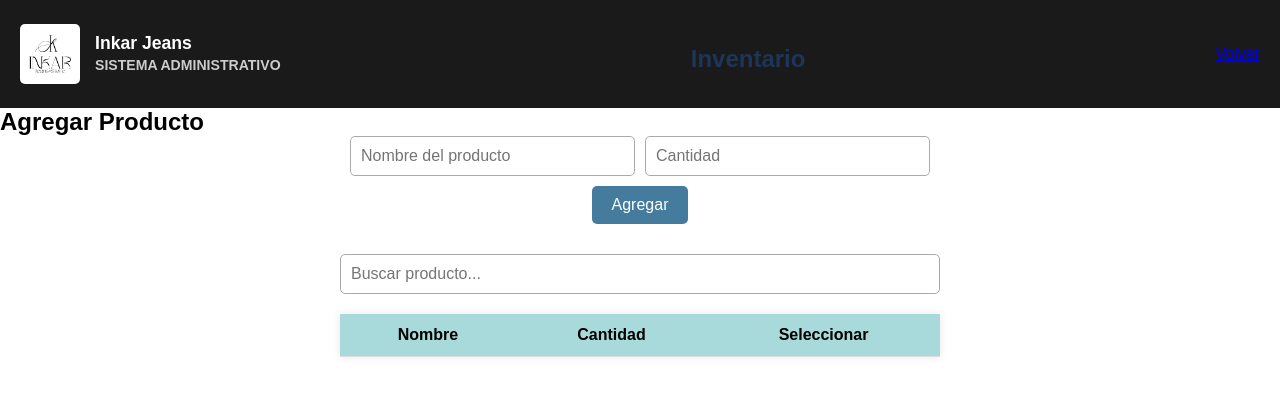
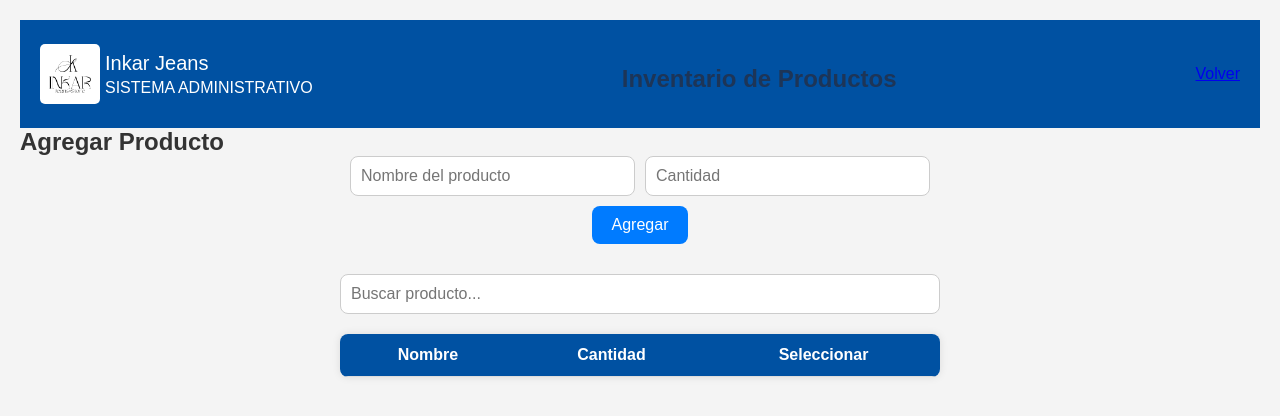
Before and after one commit to Surrafa08/Inkar-Jeans, a Flask app: page /inventario in a window 1280 px wide. Shown: the top 416 px of the page. Run offline with Flask 3, Linux system fonts and the light colour scheme; lists and menus that the app fills with data are empty.

Commit message:
Update Inventario.html

```diff
--- a/Proyecto Formativo/templates/Inventario.html
+++ b/Proyecto Formativo/templates/Inventario.html
@@ -2,13 +2,11 @@
 <html lang="es">
 <head>
   <meta charset="UTF-8" />
-  <meta name="viewport" content="width=device-width, initial-scale=1" />
   <title>Inventario - Inkar Jeans</title>
-  <link rel="stylesheet" href="{{ url_for('static', filename='estilo_Inventario.css') }}" />
+  <link rel="stylesheet" href="{{ url_for('static', filename='estilos_inventario.css') }}" />
 </head>
-<body class="FondoInventario">
-
-
+<body>
+  <!-- Esto es el encabezado -->
   <nav>
     <div class="enlaces">
       <div class="logo">
@@ -18,17 +16,13 @@
           <span>SISTEMA ADMINISTRATIVO</span>
         </div>
       </div>
-      <h1 class="Titulo">Inventario</h1>
+      <h1 class="Titulo">Inventario de Productos</h1>
       <a href="{{ url_for('administracion') }}" class="BotonVolver">Volver</a>
     </div>
   </nav>
 
-
   <div class="ContenedorBlanco">
-
-
     <div class="ContenedorHorizontal">
-
 
       <div class="ContenedorDelFormulario">
         <h2 class="TituloFormulario">Agregar Producto</h2>
@@ -54,9 +48,7 @@
         </form>
       </div>
 
-
       <div class="ContenedorTabla">
-
         <input
           type="text"
           id="buscadorProducto"
@@ -74,9 +66,7 @@
                 <th>Seleccionar</th>
               </tr>
             </thead>
-            <tbody id="tbodyInventario">
-
-            </tbody>
+            <tbody id="tbodyInventario"></tbody>
           </table>
 
           <div id="botonEliminarContainer" style="display:none;">
@@ -84,7 +74,6 @@
           </div>
         </form>
       </div>
-
     </div>
   </div>
 
@@ -109,7 +98,6 @@
         return;
       }
 
-
       const tr = document.createElement('tr');
 
       const tdNombre = document.createElement('td');
@@ -129,7 +117,6 @@
       tr.appendChild(tdSeleccionar);
 
       tbodyInventario.appendChild(tr);
-
 
       nombreInput.value = '';
       cantidadInput.value = '';
```
